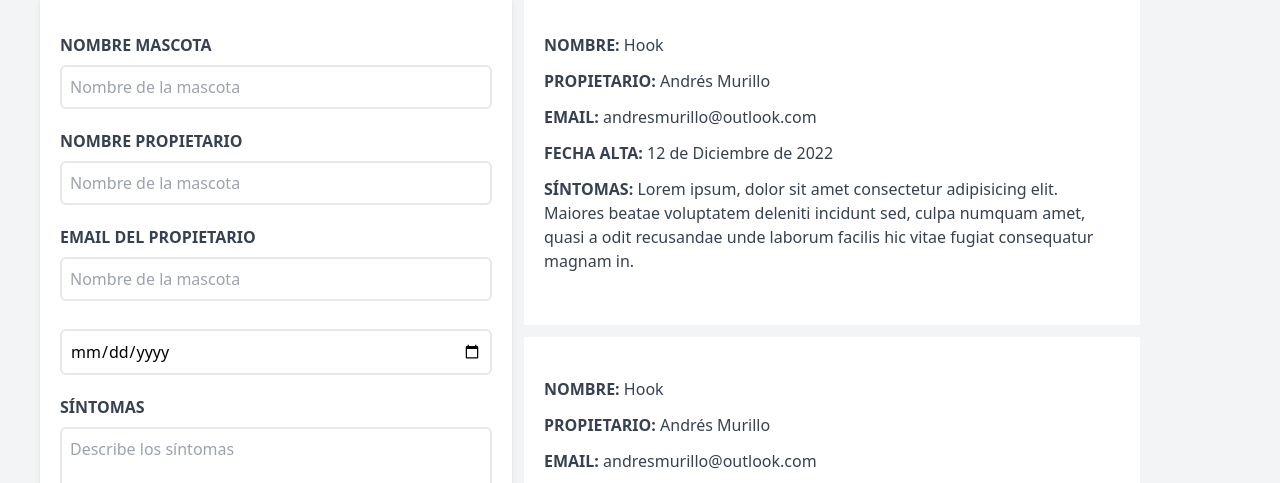
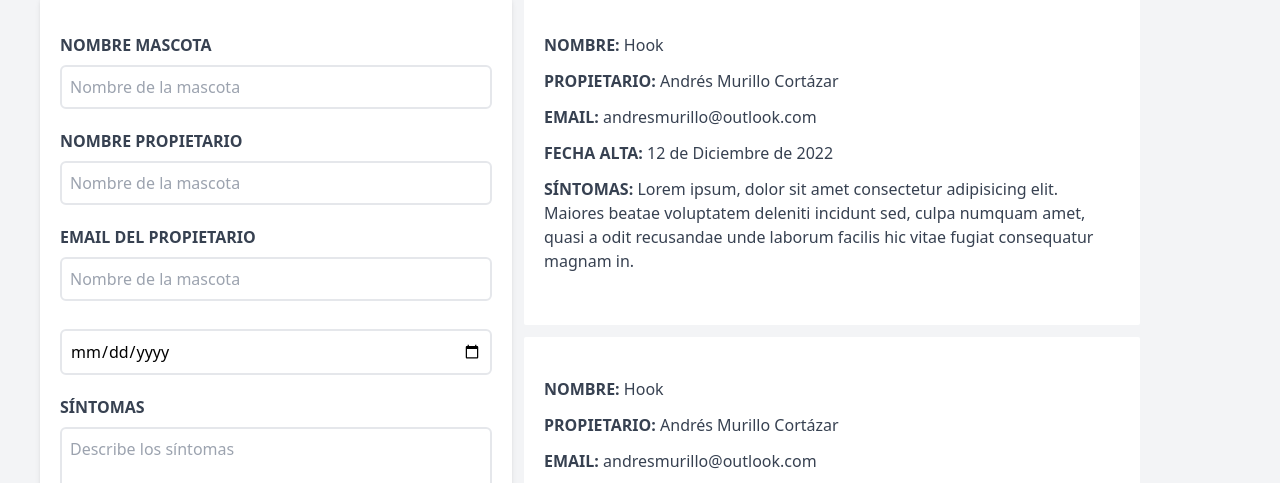
Before and after one commit to andresmurilloco/citas-react, a React (Vite) app: page / in a window 1280 px wide. Shown: the part 307-790 px from the top of the page. Built offline with nearby package versions, Linux system fonts and the light colour scheme.

Commit message:
Fixing the lost modules. Bcup on main PC

```diff
--- a/src/modules/Paciente.jsx
+++ b/src/modules/Paciente.jsx
@@ -5,7 +5,7 @@ const Pacientes = ()=>{
                 <span className="font-normal normal-case">Hook</span>
             </p>
             <p className="font-bold mb-3 text-gray-700 uppercase">Propietario:{' '}
-                <span className="font-normal normal-case">Andrés Murillo</span>
+                <span className="font-normal normal-case">Andrés Murillo Cortázar</span>
             </p>
             <p className="font-bold mb-3 text-gray-700 uppercase">Email:{' '}
                 <span className="font-normal normal-case">andresmurillo@outlook.com</span>
```
